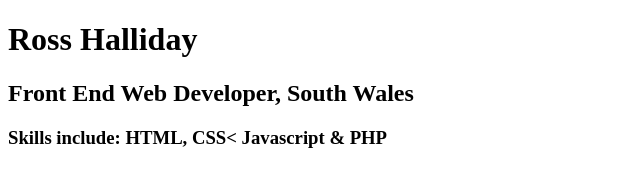
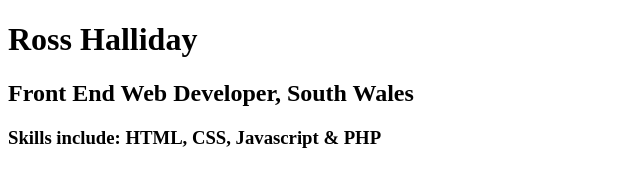
Before and after one commit to rosshal/rosshal.github.io, a plain HTML site: page index.html in a window 1280 px wide. Shown: the full height of the page, 0-640 px from the left. Drawn offline with Linux system fonts and the light colour scheme.

Commit message:
replace errant less than symbol with comma

```diff
--- a/index.html
+++ b/index.html
@@ -7,6 +7,6 @@
 <body>
   <h1>Ross Halliday</h1>
   <h2>Front End Web Developer, South Wales</h2>
-  <h3>Skills include: HTML, CSS< Javascript &amp; PHP</h3>
+  <h3>Skills include: HTML, CSS, Javascript &amp; PHP</h3>
 </body>
 </html>
```
